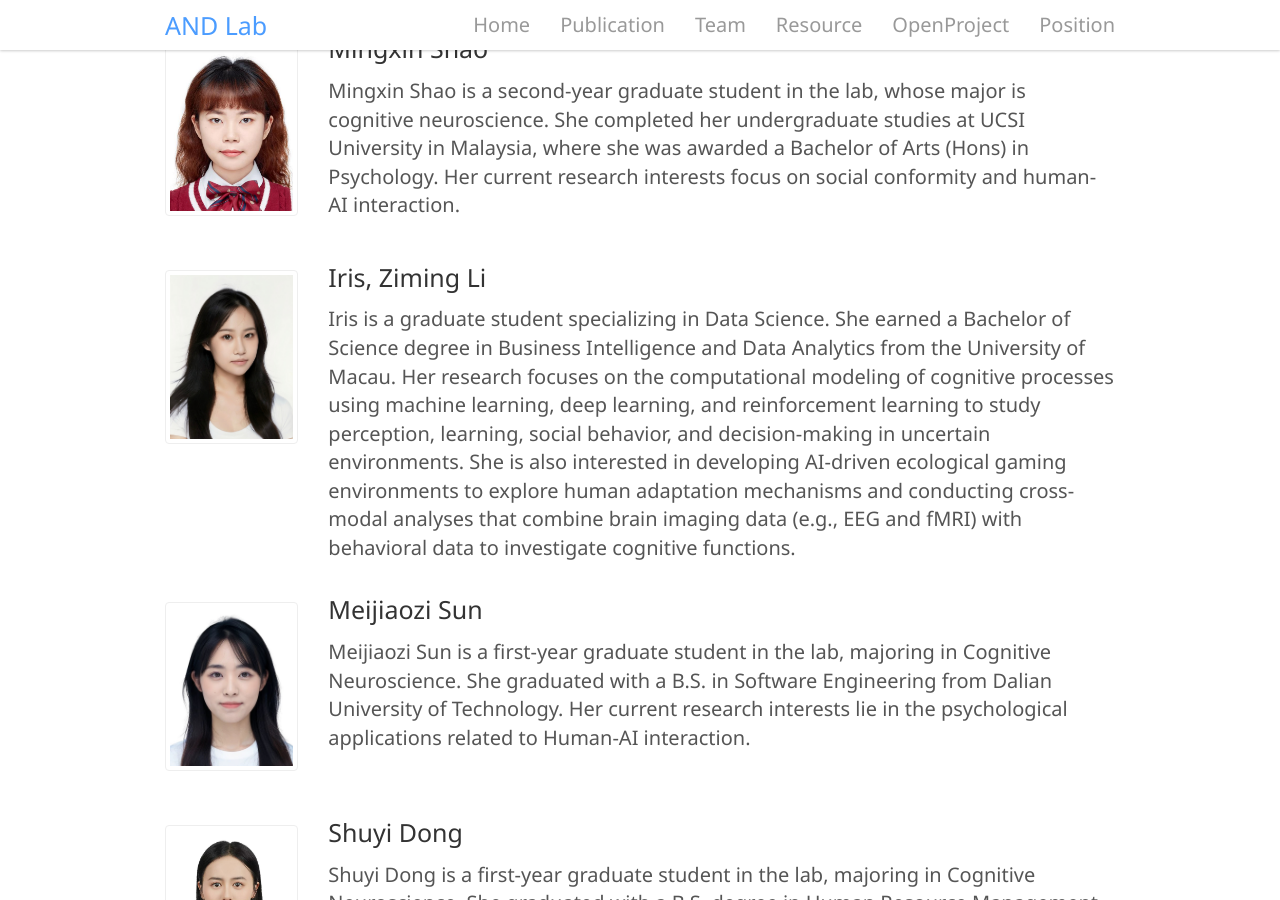
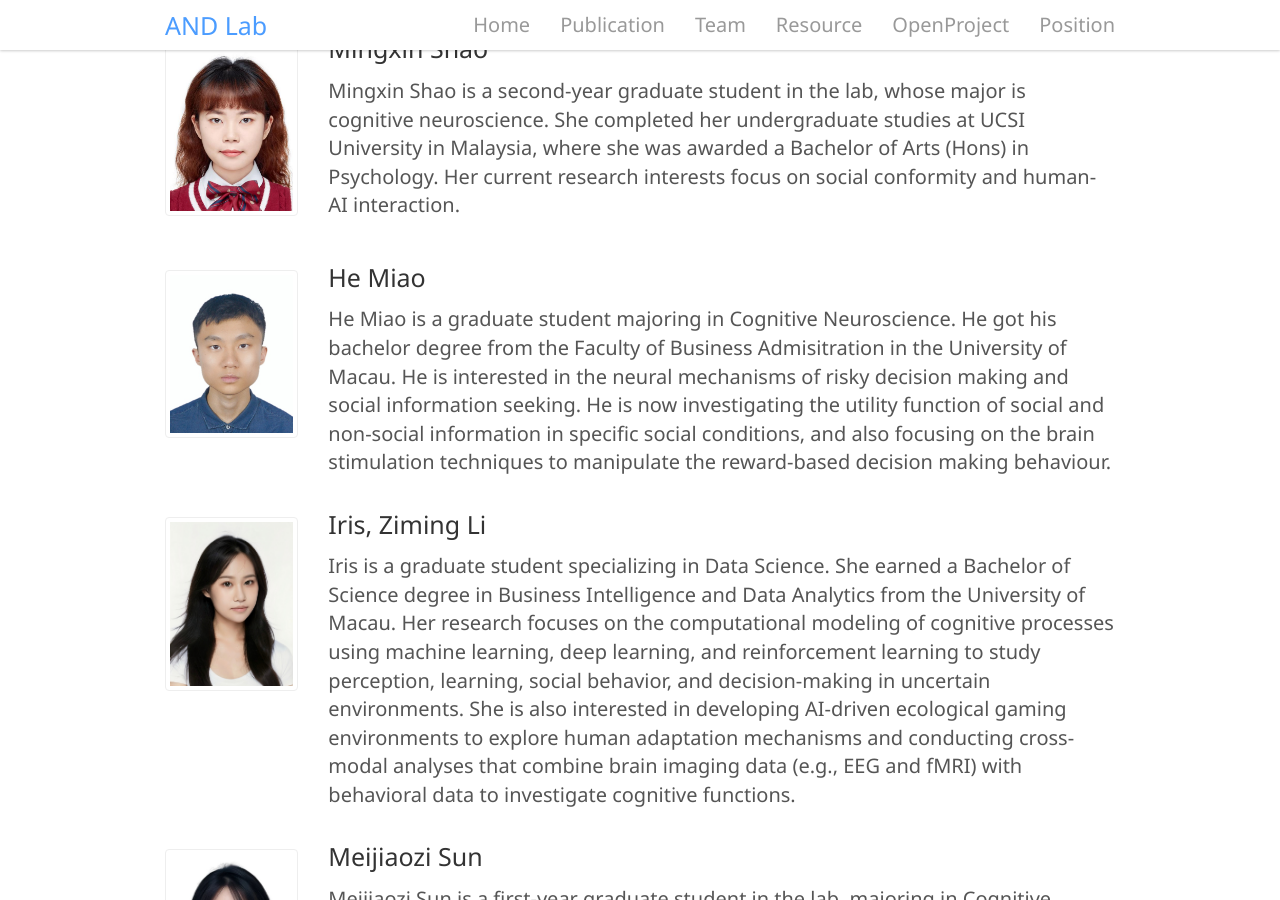
Before and after one commit to andlab-um/lab-website, a Jekyll site: the page built from _pages/team.html, in a window 1280 px wide and 900 px high, scrolled down 3315 px. Built offline with Jekyll 4.4.1, drawn with Linux system fonts in a browser that asks for light colours; nearby versions of some CDN libraries.

Commit message:
Update member.yml

```diff
--- a/_data/member.yml
+++ b/_data/member.yml
@@ -59,6 +59,9 @@
     - name: Mingxin Shao
       image: mingxinshao.png
       content: Mingxin Shao is a second-year graduate student in the lab, whose major is cognitive neuroscience. She completed her undergraduate studies at UCSI University in Malaysia, where she was awarded a Bachelor of Arts (Hons) in Psychology. Her current research interests focus on social conformity and human-AI interaction.
+    - name: He Miao
+      image: hemiao.png
+      content: He Miao is a graduate student majoring in Cognitive Neuroscience. He got his bachelor degree from the Faculty of Business Admisitration in the University of Macau. He is interested in the neural mechanisms of risky decision making and social information seeking. He is now investigating the  utility function of social and non-social information in specific social conditions, and also focusing on the brain stimulation techniques to manipulate the reward-based decision making behaviour.
     - name: Iris, Ziming Li
       image: irisli.jpg
       content: Iris is a graduate student specializing in Data Science. She earned a Bachelor of Science degree in Business Intelligence and Data Analytics from the University of Macau. Her research focuses on the computational modeling of cognitive processes using machine learning, deep learning, and reinforcement learning to study perception, learning, social behavior, and decision-making in uncertain environments. She is also interested in developing AI-driven ecological gaming environments to explore human adaptation mechanisms and conducting cross-modal analyses that combine brain imaging data (e.g., EEG and fMRI) with behavioral data to investigate cognitive functions.
@@ -154,9 +157,6 @@
         - name: Pengcheng Zhang
           image: pengcheng.png
           content: Pengcheng is a graduate student in the lab. He currently focuses on the research of career decision-making and life value issues. He believes that a person's spirit is the combination of brain physiology and personal philosophy. Understanding and improving the spiritual world of people is his original intention to study cognitive neuroscience. He likes to think, loves sports, and aims to apply what he learns and thinks to practice.
-        - name: He Miao
-          image: hemiao.png
-          content: He Miao is a graduate student majoring in Cognitive Neuroscience. He got his bachelor degree from the Faculty of Business Admisitration in the University of Macau. He is interested in the neural mechanisms of risky decision making and social information seeking. He is now investigating the  utility function of social and non-social information in specific social conditions, and also focusing on the brain stimulation techniques to manipulate the reward-based decision making behaviour.
 
     - title: Former RA
       members:
```
